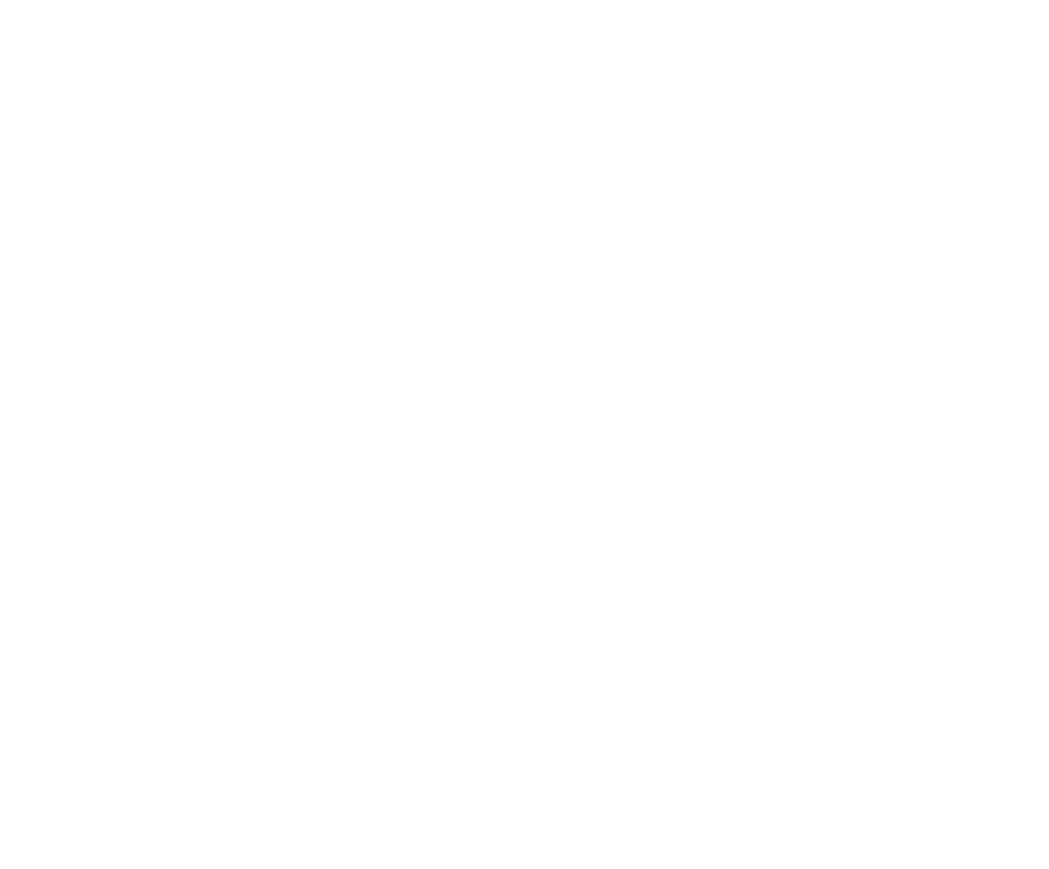
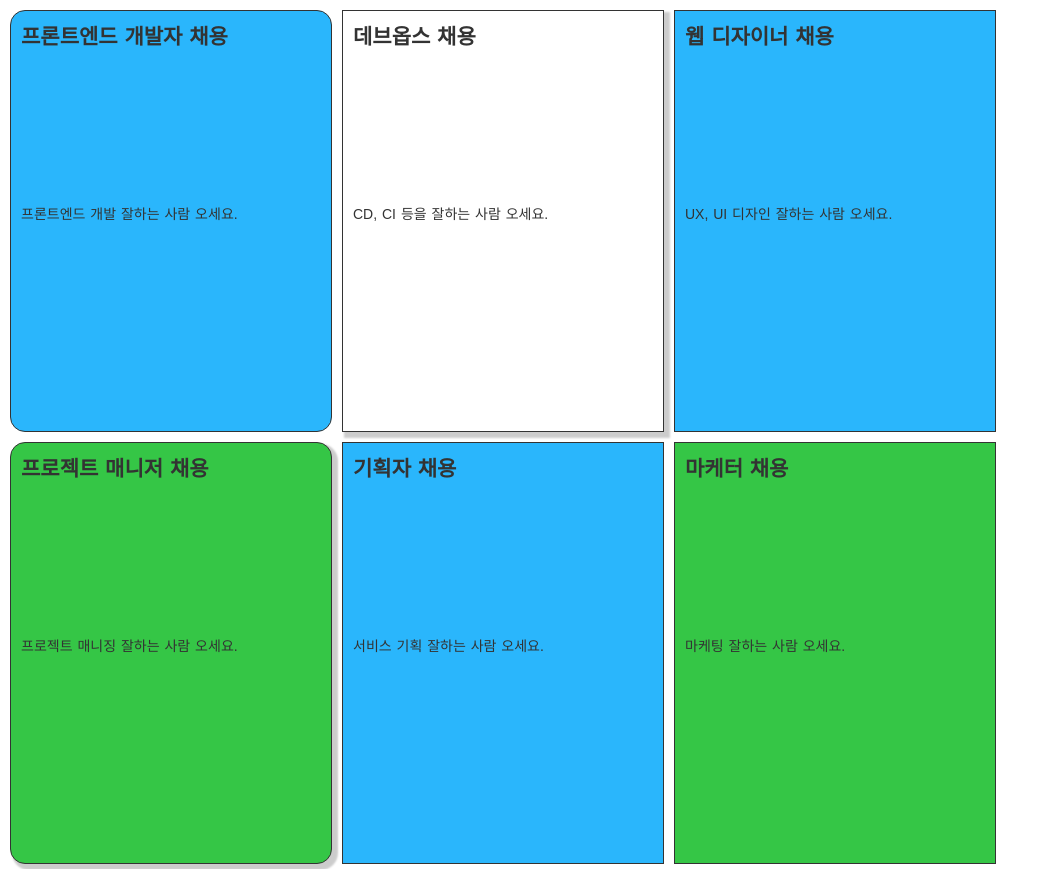
Before and after one commit to Nini0604/daily-vue, a Nuxt app: page /190815 in a window 1280 px wide. Before the commit this address had no page. Shown: the top 869 px of the page, without its empty margins (0-1049 px from the left). Before the commit the page ends 800 px from the top, so only its background shows below. Built offline with nearby package versions, Linux system fonts and the light colour scheme.

Commit message:
190815: 카드 컴포넌트 실습

```diff
--- /dev/null
+++ b/components/190815/NCard.vue
@@ -0,0 +1,102 @@
+<template>
+  <div
+    class="n-card"
+    :class="[{'is-round':round,'is-shadow':shadow},'is-'+color]"
+  >
+    <h2 class="n-card__title">
+      {{ title }}
+    </h2>
+    <p class="n-card__description">
+      {{ description }}
+    </p>
+  </div>
+</template>
+
+<script>
+
+export default {
+  name: 'NCard',
+  props: {
+    title: {
+      type: String,
+      required: true
+    },
+    description: {
+      type: String,
+      required: true
+    },
+    round: {
+      type: Boolean,
+      required: false
+    },
+    color: {
+      type: String,
+      default: 'blue'
+    },
+    shadow: {
+      type: Boolean,
+      required: false
+    }
+  },
+  data() {
+    return {
+    }
+  }
+}
+</script>
+
+<style lang="scss">
+$white: #fff;
+$gray-dark: #333;
+
+@mixin is($modifier) {
+  @at-root {
+    &.is-#{$modifier} {
+      @content;
+    }
+  }
+}
+
+.n-card {
+  overflow: hidden;
+  width: 300px;
+  height: 400px;
+  margin-top: 10px;
+  margin-left: 10px;
+  padding: 10px;
+  background-color: $white;
+  border: 1px solid $gray-dark;
+
+  &__title {
+    text-overflow: ellipsis;
+    white-space: nowrap;
+    overflow: hidden;
+  }
+
+  &__description {
+    margin-top: 151px;
+    overflow: hidden;
+    text-overflow: ellipsis;
+  }
+
+  @include is(yellow) {
+    background-color: #FCF232;
+  }
+
+  @include is(blue) {
+    background-color: #2AB6FC;
+  }
+
+  @include is(green) {
+    background-color: #35C646;
+  }
+
+  @include is(shadow) {
+    box-shadow: 4px 4px 2px 2px rgba(0, 0, 0, .2);
+  }
+
+  @include is(round) {
+    border-radius: 15px;
+  }
+}
+</style>
--- /dev/null
+++ b/pages/190815/index.vue
@@ -0,0 +1,114 @@
+<template>
+  <div id="app">
+    <NCard
+      v-for="card in cards"
+      :key="card.id"
+      :title="card.title"
+      :description="card.description"
+      :round="card.round"
+      :color="card.color"
+      :shadow="card.shadow"
+    />
+  </div>
+</template>
+
+<script>
+import NCard from '~/components/190815/NCard.vue'
+
+export default {
+  name: 'App',
+  components: {
+    NCard
+  },
+  data() {
+    return {
+      cards: [
+        {
+          id: 1,
+          title: '프론트엔드 개발자 채용',
+          description: '프론트엔드 개발 잘하는 사람 오세요.',
+          round: true,
+          color: 'blue'
+        },
+        {
+          id: 2,
+          title: '데브옵스 채용',
+          description: 'CD, CI 등을 잘하는 사람 오세요.',
+          color: 'red',
+          shadow: true
+        },
+        {
+          id: 3,
+          title: '웹 디자이너 채용',
+          description: 'UX, UI 디자인 잘하는 사람 오세요.'
+        },
+        {
+          id: 4,
+          title: '프로젝트 매니저 채용',
+          description: '프로젝트 매니징 잘하는 사람 오세요.',
+          round: true,
+          color: 'green',
+          shadow: true
+        },
+        {
+          id: 5,
+          title: '기획자 채용',
+          description: '서비스 기획 잘하는 사람 오세요.',
+          color: 'blue'
+        },
+        {
+          id: 6,
+          title: '마케터 채용',
+          description: '마케팅 잘하는 사람 오세요.',
+          color: 'green'
+        },
+        {
+          id: 7,
+          title: '프론트엔드 개발자 채용',
+          description: '프론트엔드 개발 잘하는 사람 오세요.',
+          color: 'red'
+        },
+        {
+          id: 8,
+          title: '데브옵스 채용',
+          description: 'CD, CI 등을 잘하는 사람 오세요.',
+          shadow: true
+        },
+        {
+          id: 9,
+          title: '웹 디자이너 채용',
+          description: 'UX, UI 디자인 잘하는 사람 오세요.',
+          round: true,
+          color: 'blue'
+        },
+        {
+          id: 10,
+          title: '프로젝트 매니저 채용',
+          description: '프로젝트 매니징 잘하는 사람 오세요.'
+        },
+        {
+          id: 11,
+          title: '기획자 채용',
+          description: '서비스 기획 잘하는 사람 오세요.',
+          color: 'blue',
+          shadow: true
+        },
+        {
+          id: 12,
+          title: '마케터 채용',
+          description: '마케팅 잘하는 사람 오세요.',
+          round: true,
+          color: 'red'
+        }
+      ]
+    }
+  }
+}
+</script>
+
+<style lang="scss">
+#app {
+  display: flex;
+  flex-wrap: wrap;
+}
+</style>
--- a/pages/index.vue
+++ b/pages/index.vue
@@ -49,6 +49,11 @@
         <li>
           <nuxt-link to="/190812">
             <span class="links__text">Category List Filter</span><span class="links__date">190812</span>
+          </nuxt-link>
+        </li>
+        <li>
+          <nuxt-link to="/190815">
+            <span class="links__text">카드 Component</span><span class="links__date">190815</span>
           </nuxt-link>
         </li>
       </ul>
```
